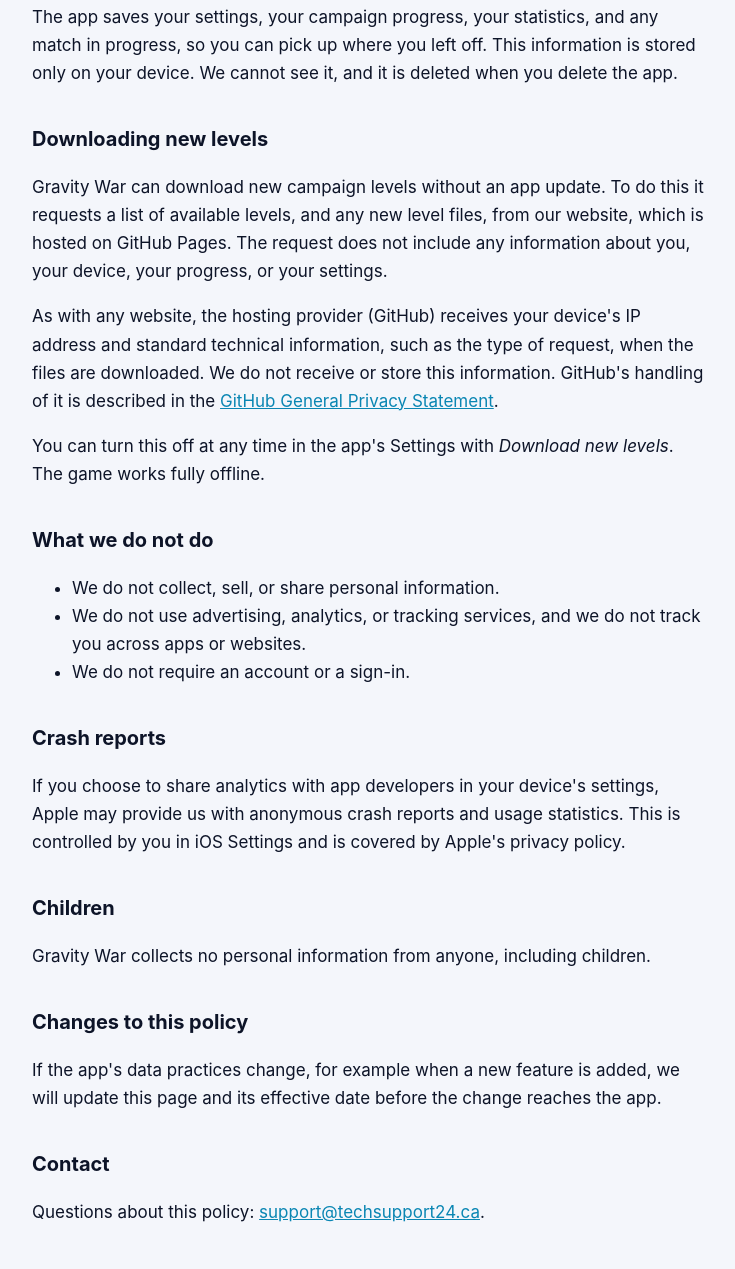
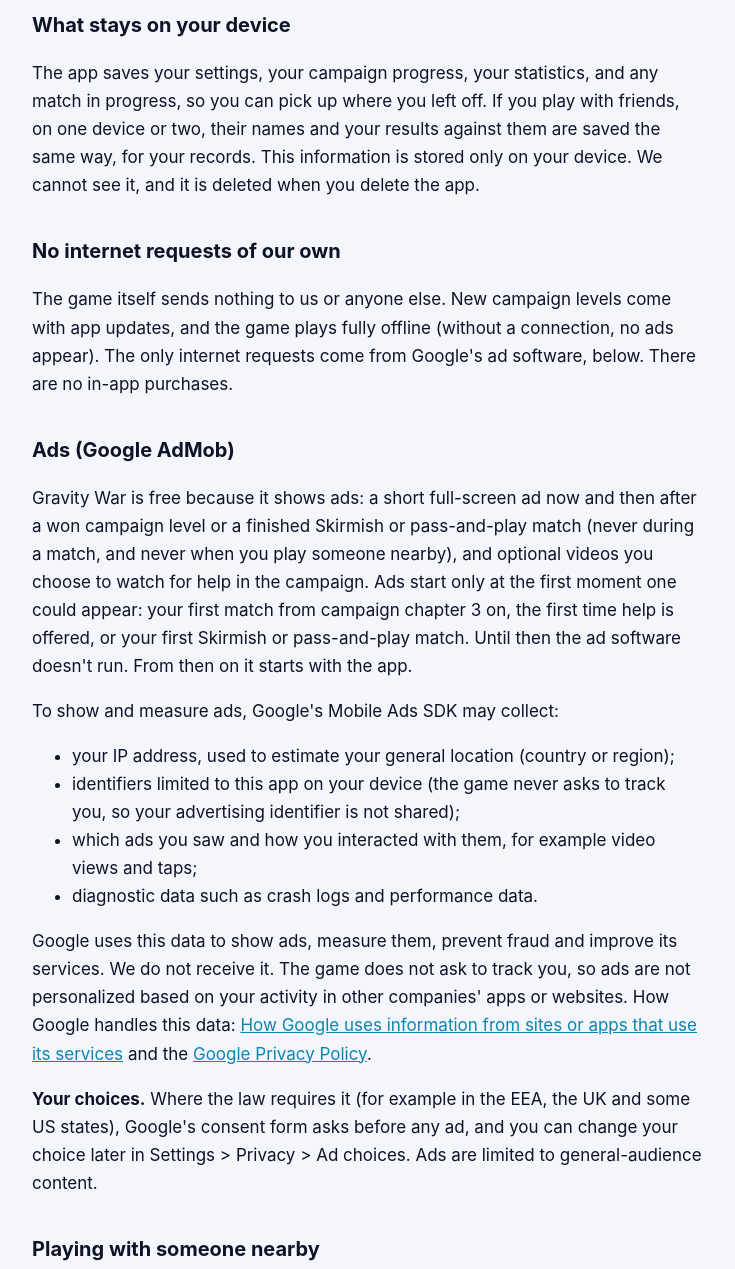
Before and after one commit to RedHeart826/gravitywar-site, a plain HTML site: page privacy/index.html in a window 1280 px wide. Shown: the part 604-1873 px from the top of the page, without its empty margins (272-1007 px from the left). Drawn offline with Linux system fonts and the light colour scheme.

Commit message:
Publish site from gravity-war 17380a7

```diff
--- a/privacy/index.html
+++ b/privacy/index.html
@@ -17,27 +17,41 @@
   </header>
 
   <h1>Privacy Policy</h1>
-  <p class="meta">Effective October 18, 2026 · Applies to the Gravity War app for iPhone and iPad</p>
+  <p class="meta">Effective November 11, 2026 · Applies to the Gravity War app for iPhone and iPad</p>
 
   <div class="card">
-    <p><strong>In short: Gravity War does not collect any personal data.</strong> There are no accounts, no advertising, no analytics, and no tracking. Your games and settings stay on your device.</p>
+    <p><strong>In short: we collect no data.</strong> There are no accounts and no analytics, and your games and settings stay on your device. The game is free and shows ads from <strong>Google AdMob</strong>. Nothing ad-related starts until the first moment an ad could appear; from then on, Google may collect some data, described below. We never track you across other companies' apps or websites.</p>
   </div>
 
   <h2>Who we are</h2>
   <p>Gravity War is made by RedHeart. You can reach us at <a href="mailto:support@techsupport24.ca">support@techsupport24.ca</a>.</p>
 
   <h2>What stays on your device</h2>
-  <p>The app saves your settings, your campaign progress, your statistics, and any match in progress, so you can pick up where you left off. This information is stored only on your device. We cannot see it, and it is deleted when you delete the app.</p>
+  <p>The app saves your settings, your campaign progress, your statistics, and any match in progress, so you can pick up where you left off. If you play with friends, on one device or two, their names and your results against them are saved the same way, for your records. This information is stored only on your device. We cannot see it, and it is deleted when you delete the app.</p>
 
-  <h2>Downloading new levels</h2>
-  <p>Gravity War can download new campaign levels without an app update. To do this it requests a list of available levels, and any new level files, from our website, which is hosted on GitHub Pages. The request does not include any information about you, your device, your progress, or your settings.</p>
-  <p>As with any website, the hosting provider (GitHub) receives your device's IP address and standard technical information, such as the type of request, when the files are downloaded. We do not receive or store this information. GitHub's handling of it is described in the <a href="https://docs.github.com/en/site-policy/privacy-policies/github-general-privacy-statement">GitHub General Privacy Statement</a>.</p>
-  <p>You can turn this off at any time in the app's Settings with <em>Download new levels</em>. The game works fully offline.</p>
+  <h2>No internet requests of our own</h2>
+  <p>The game itself sends nothing to us or anyone else. New campaign levels come with app updates, and the game plays fully offline (without a connection, no ads appear). The only internet requests come from Google's ad software, below. There are no in-app purchases.</p>
+
+  <h2>Ads (Google AdMob)</h2>
+  <p>Gravity War is free because it shows ads: a short full-screen ad now and then after a won campaign level or a finished Skirmish or pass-and-play match (never during a match, and never when you play someone nearby), and optional videos you choose to watch for help in the campaign. Ads start only at the first moment one could appear: your first match from campaign chapter 3 on, the first time help is offered, or your first Skirmish or pass-and-play match. Until then the ad software doesn't run. From then on it starts with the app.</p>
+  <p>To show and measure ads, Google's Mobile Ads SDK may collect:</p>
+  <ul>
+    <li>your IP address, used to estimate your general location (country or region);</li>
+    <li>identifiers limited to this app on your device (the game never asks to track you, so your advertising identifier is not shared);</li>
+    <li>which ads you saw and how you interacted with them, for example video views and taps;</li>
+    <li>diagnostic data such as crash logs and performance data.</li>
+  </ul>
+  <p>Google uses this data to show ads, measure them, prevent fraud and improve its services. We do not receive it. The game does not ask to track you, so ads are not personalized based on your activity in other companies' apps or websites. How Google handles this data: <a href="https://policies.google.com/technologies/partner-sites">How Google uses information from sites or apps that use its services</a> and the <a href="https://policies.google.com/privacy">Google Privacy Policy</a>.</p>
+  <p><strong>Your choices.</strong> Where the law requires it (for example in the EEA, the UK and some US states), Google's consent form asks before any ad, and you can change your choice later in Settings &gt; Privacy &gt; Ad choices. Ads are limited to general-audience content.</p>
+
+  <h2>Playing with someone nearby</h2>
+  <p>Two people can play on two devices. One player hosts a match and the other joins it with the code shown on the host's screen. To find each other, the devices use your local network or a direct Wi-Fi link between them, which is why iOS asks for permission to find devices on your local network.</p>
+  <p>During the match the two devices exchange only what the game needs: the players' names, the match settings, the levels, which weapons each player may use, and each move. This information goes directly between the two devices, encrypted with a key made from the code. It never passes through a server, and we never receive it. Declining the permission only turns off playing on two devices.</p>
 
   <h2>What we do not do</h2>
   <ul>
-    <li>We do not collect, sell, or share personal information.</li>
-    <li>We do not use advertising, analytics, or tracking services, and we do not track you across apps or websites.</li>
+    <li>We do not collect, sell, or share personal information. Google's ad software collects the data described above for Google, not for us.</li>
+    <li>We do not use analytics or tracking services, and we do not track you across apps or websites. No ads appear while you play someone nearby.</li>
     <li>We do not require an account or a sign-in.</li>
   </ul>
 
@@ -45,7 +59,7 @@
   <p>If you choose to share analytics with app developers in your device's settings, Apple may provide us with anonymous crash reports and usage statistics. This is controlled by you in iOS Settings and is covered by Apple's privacy policy.</p>
 
   <h2>Children</h2>
-  <p>Gravity War collects no personal information from anyone, including children.</p>
+  <p>We collect no personal information from anyone, including children. Gravity War is not directed at children under 13; its ads are limited to general-audience content and are not personalized.</p>
 
   <h2>Changes to this policy</h2>
   <p>If the app's data practices change, for example when a new feature is added, we will update this page and its effective date before the change reaches the app.</p>
```
Also changed, not shown: index.html (+1 -1 lines), icon.png.
